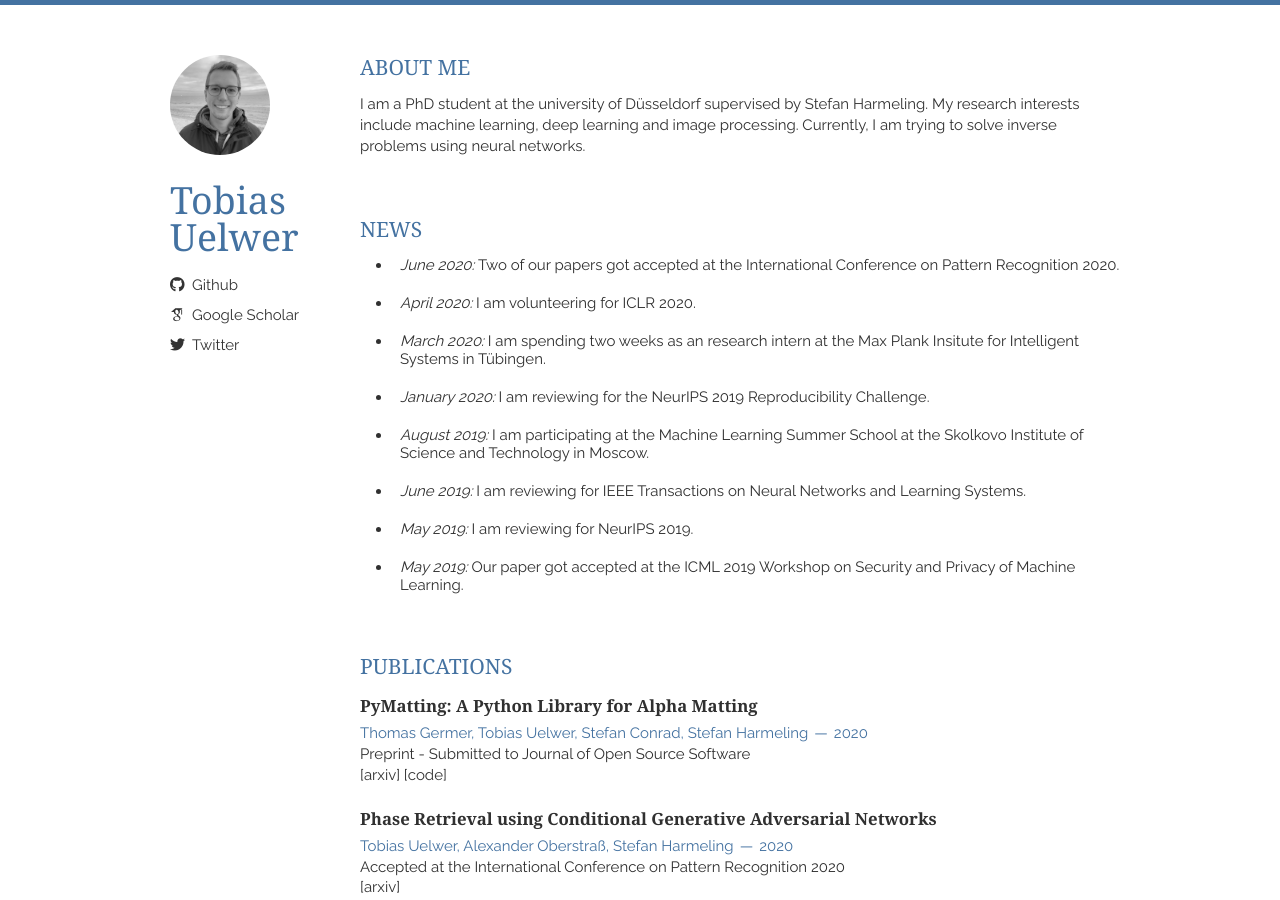
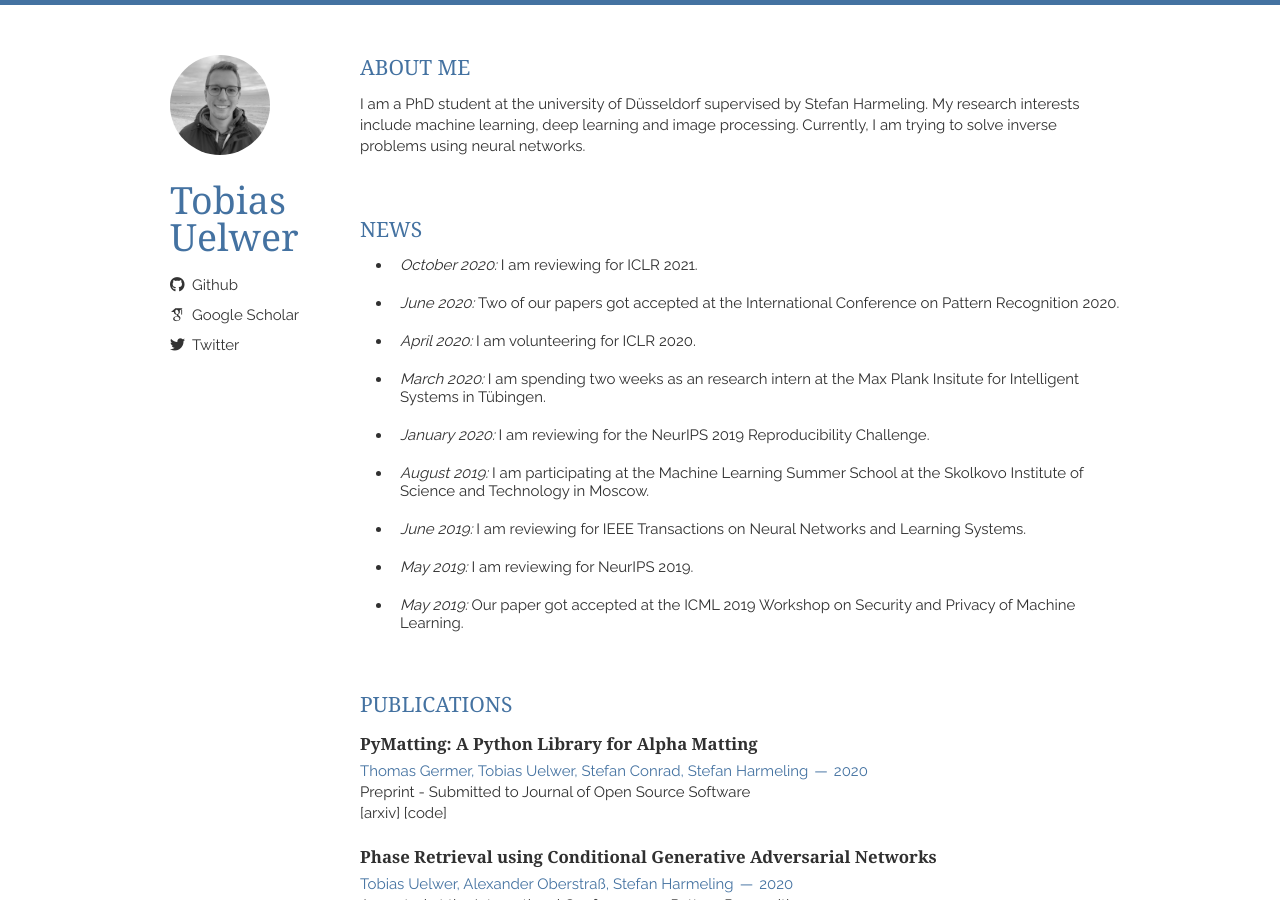
Before and after one commit to tuelwer/tuelwer.github.io, a Jekyll site: the page built from index.html, in a window 1280 px wide and 900 px high. Built offline with Jekyll 4.4.1, drawn with Linux system fonts in a browser that asks for light colours; nearby versions of some CDN libraries; some web fonts are replaced; the list of posts is cut into pages by our own code.

Commit message:
Update news.html

```diff
--- a/_includes/news.html
+++ b/_includes/news.html
@@ -3,6 +3,7 @@
   <article>
     <p>
       <ul class="news-list">
+	<li><it>October 2020: </it>I am reviewing for ICLR 2021.</li>
 	<li><it>June 2020: </it>Two of our papers got accepted at the International Conference on Pattern Recognition 2020.</li>
 	<li><it>April 2020: </it>I am volunteering for ICLR 2020.</li>
 	<li><it>March 2020: </it>I am spending two weeks as an research intern at the Max Plank Insitute for Intelligent Systems in Tübingen.</li>
```
